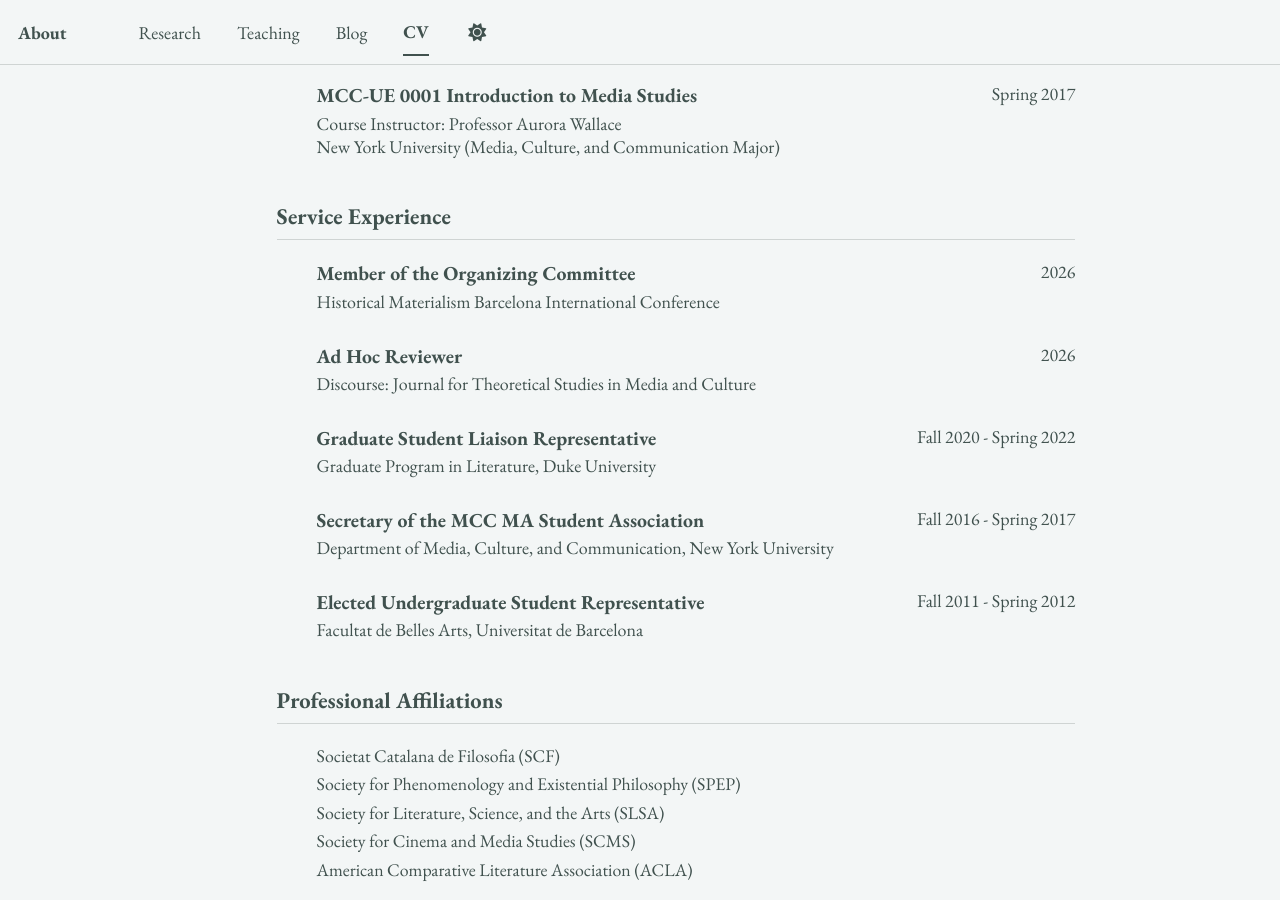
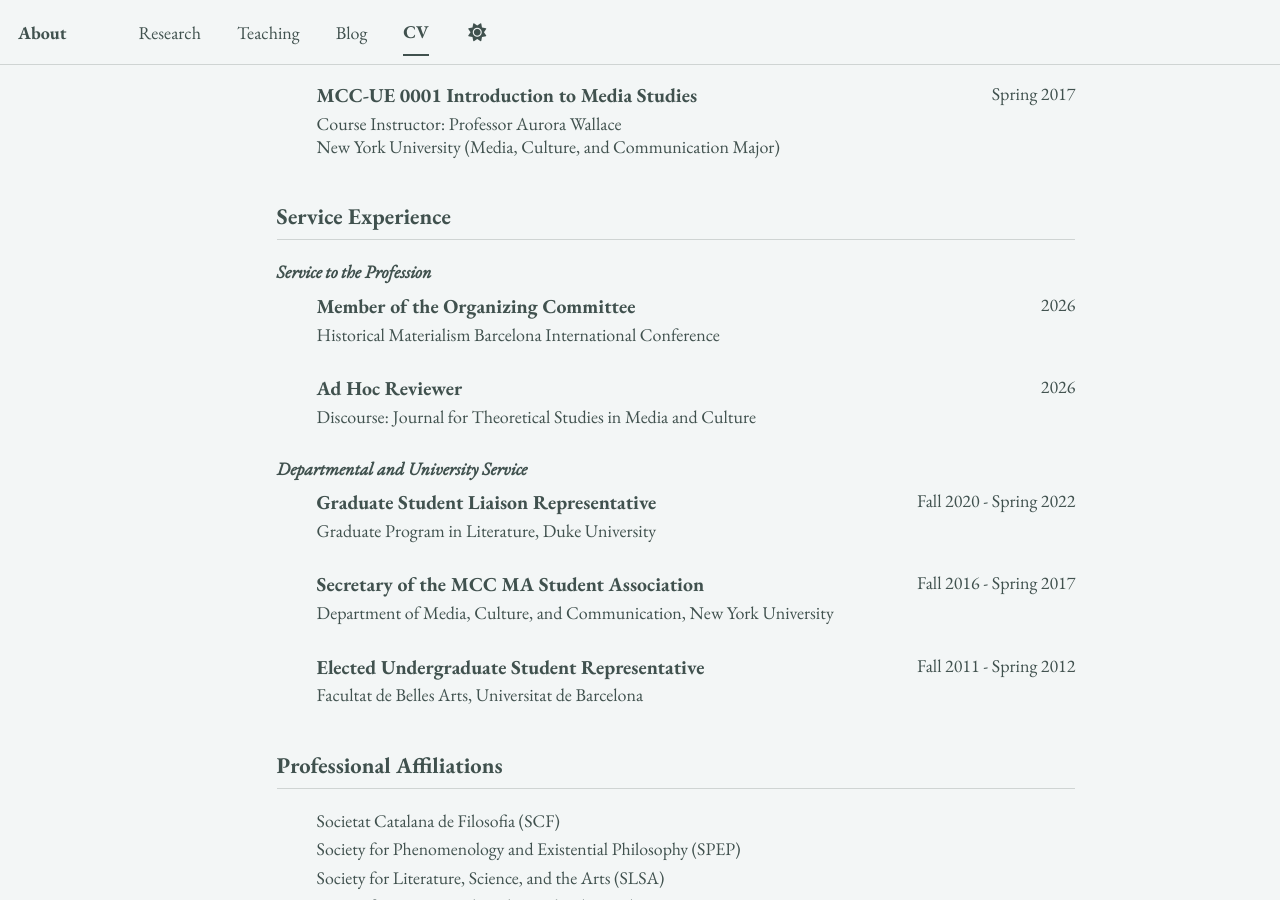
Before and after one commit to epujol90/epujol90.github.io, a Jekyll site: the page built from _pages/cv-json.md, in a window 1280 px wide and 900 px high, scrolled down 6816 px. Built offline with Jekyll 4.4.1, drawn with Linux system fonts in a browser that asks for light colours; a script bundle is joined from its source files by our own code; library files that are not in the unit come from our copies.

Commit message:
Update cv.json

```diff
--- a/_data/cv.json
+++ b/_data/cv.json
@@ -405,27 +405,32 @@
       {
         "organization": "Historical Materialism Barcelona International Conference",
         "role": "Member of the Organizing Committee",
-        "date": "2026"
+        "date": "2026",
+        "category": "Service to the Profession"
       },
       {
         "organization": "Discourse: Journal for Theoretical Studies in Media and Culture",
         "role": "Ad Hoc Reviewer",
-        "date": "2026"
+        "date": "2026",
+        "category": "Service to the Profession"
       },
       {
         "organization": "Graduate Program in Literature, Duke University",
         "role": "Graduate Student Liaison Representative",
-        "date": "Fall 2020 - Spring 2022"
+        "date": "Fall 2020 - Spring 2022",
+        "category": "Departmental and University Service"
       },
       {
         "organization": "Department of Media, Culture, and Communication, New York University",
         "role": "Secretary of the MCC MA Student Association",
-        "date": "Fall 2016 - Spring 2017"
+        "date": "Fall 2016 - Spring 2017",
+        "category": "Departmental and University Service"
       },
       {
         "organization": "Facultat de Belles Arts, Universitat de Barcelona",
         "role": "Elected Undergraduate Student Representative",
-        "date": "Fall 2011 - Spring 2012"
+        "date": "Fall 2011 - Spring 2012",
+        "category": "Departmental and University Service"
       }
     ],
     "affiliations": [
```
